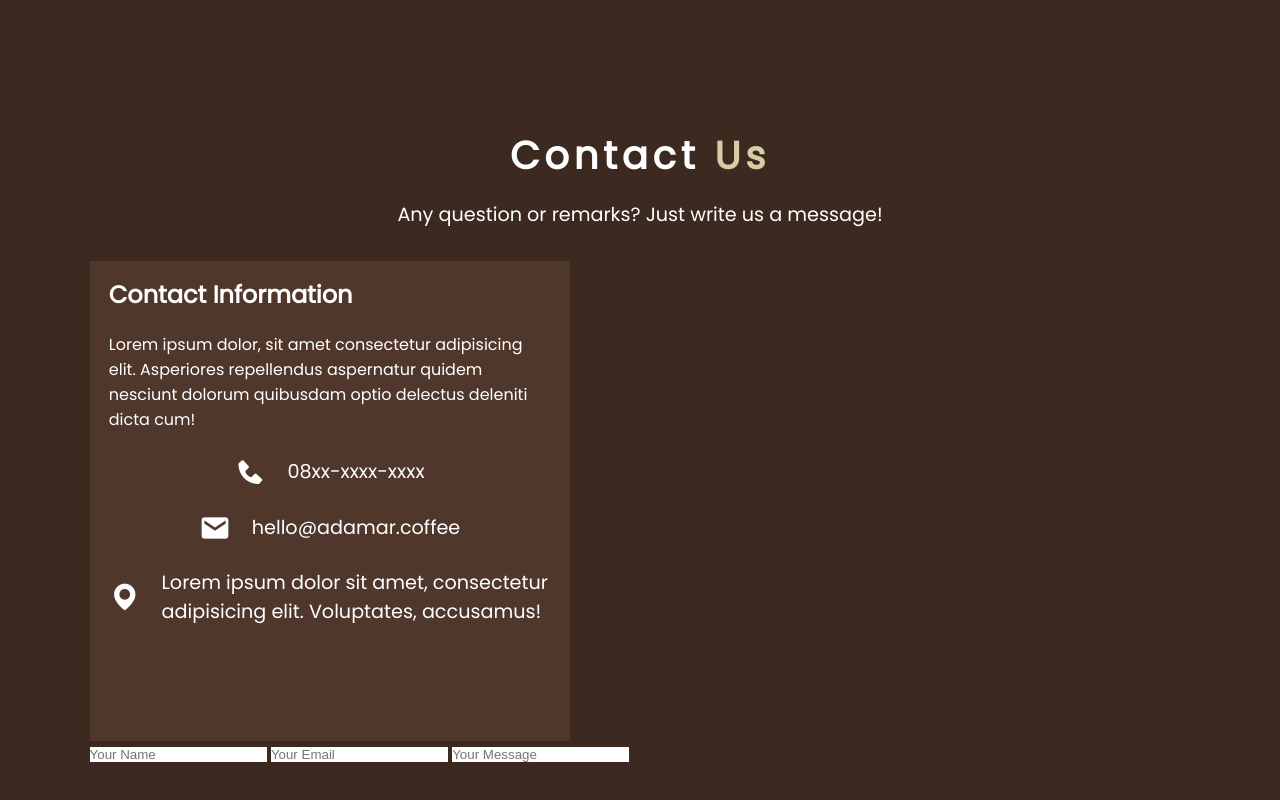
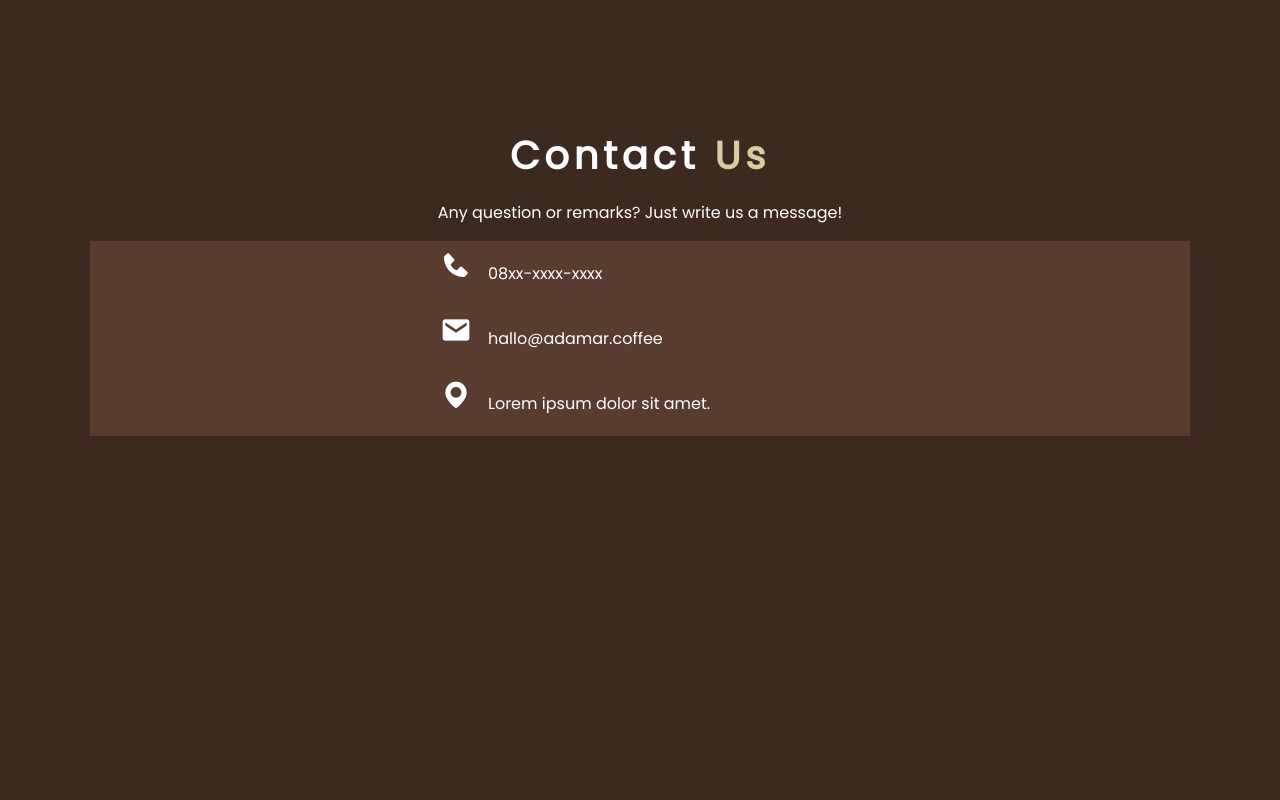
Before and after one commit to Rustydinoco/Website-Coffee-Shop, a plain HTML site: page index.html in a window 1280 px wide. Shown: the part 2892-3692 px from the top of the page. Drawn offline with nearby package versions, Linux system fonts and the light colour scheme.

```diff
--- a/index.html
+++ b/index.html
@@ -91,40 +91,20 @@
 
     <section class="contact" id="contact">
         <h2>Contact <span>Us</span></h2>
-        <p class="contact-p">Any question or remarks? Just write us a message!</p>
-        <div class="contact-contain">
-            <div class="contact-content">
-                <h3>Contact Information</h3>
-                <p>Lorem ipsum dolor, sit amet consectetur adipisicing elit. Asperiores repellendus aspernatur quidem nesciunt dolorum quibusdam optio delectus deleniti dicta cum!</p>
-                    <div class="contact-add">
-                        <div class="add">
-                            <i class='bx bxs-phone'></i>
-                            <p>08xx-xxxx-xxxx</p>
-                        </div>
-                        <div class="add">
-                            <i class='bx bxs-envelope' style='color:#ffffff' ></i>
-                            <p>hello@adamar.coffee</p>
-                        </div>
-                        <div class="add">
-                            <i class='bx bxs-map' style='color:#ffffff' ></i>
-                            <p>Lorem ipsum dolor sit amet, consectetur adipisicing elit. Voluptates, accusamus!</p>
-                        </div>
-                    </div>
+        <p>Any question or remarks? Just write us a message!</p>
+            <div class="row">
+                <div class="contact-area">
+                    <div><i class='bx bxs-phone' style='color:#ffffff' ></i><span>08xx-xxxx-xxxx</span></div>
+                    <div><i class='bx bxs-envelope' style='color:#ffffff' ></i><span>hallo@adamar.coffee</span></div>
+                    <div><i class='bx bxs-map'></i><span>Lorem ipsum dolor sit amet.</span></div>
                 </div>
-                <div class="contact-form">
-                    <form action="" class="form">
-                        <input type="text" name="name" class="text-box" placeholder="Your Name" required>
-                        <input type="email" name="email" class="text-box" placeholder="Your Email" required>
-                        <input type="text" name="message" class="text-box" placeholder="Your Message">
-                    </form>
-
-
-        </div>
+            </div>
 
 
 
 
-        </div>
+
+
 
     </section>
 
--- a/style.css
+++ b/style.css
@@ -266,62 +266,33 @@ body{
     font-weight: 100;
 }
 
-.contact .contact-p{
+.contact p{
     text-align: center;
-    font-size: 1.2rem;
     margin: 1rem;
 }
 
-.contact .contact-content .contact-content{
+.contact .row{
     display: flex;
-    flex-wrap: wrap;
+    align-items: center;
     justify-content: center;
-}
-
-.contact .contact-content{
-    height: 30rem;
-    margin-top: 2rem;
-    padding: 1rem 1.2rem;
-    max-width: 30rem;
-    background: rgb(80, 55, 43);
-
-}
-
-.contact .contact-content h3{
-    margin-bottom: 1.2rem;
-    font-size: 1.5rem;
-}
-
-.contact .contact-content p{
-    font-size: 1rem;
-
-}
-
-.contact .contact-content .contact-add{
-    position: relative;
-    margin: 1rem 0;
-
-}
-
-.contact .contact-content .contact-add .add{
-    position: relative;
-    display: flex;
-    align-items: flex-start;
-    margin: 1.5rem 0;
-    align-items: center;
-    justify-self: center;
-}
-
-.contact .contact-content .contact-add .add p{
-    margin-left: 1.3rem;
-    font-size: 1.2rem;
-}
-
-.contact .contact-content .contact-add .add i{
-    font-size: 2rem;
+    width: 100%;
+    background: rgb(87, 60, 47);
 }
 
 
+.contact .row .contact-area {
+    color: #fff;
+    max-width: 500px;
+    line-height: 65px;
+    padding-left: 50px;
+    font-size: 1rem;
+    flex: 1 1 45rem;
+}
+
+.contact .row .contact-area i{
+    margin-right: 1rem;
+    font-size: 2rem;
+}
 
 
 
```
